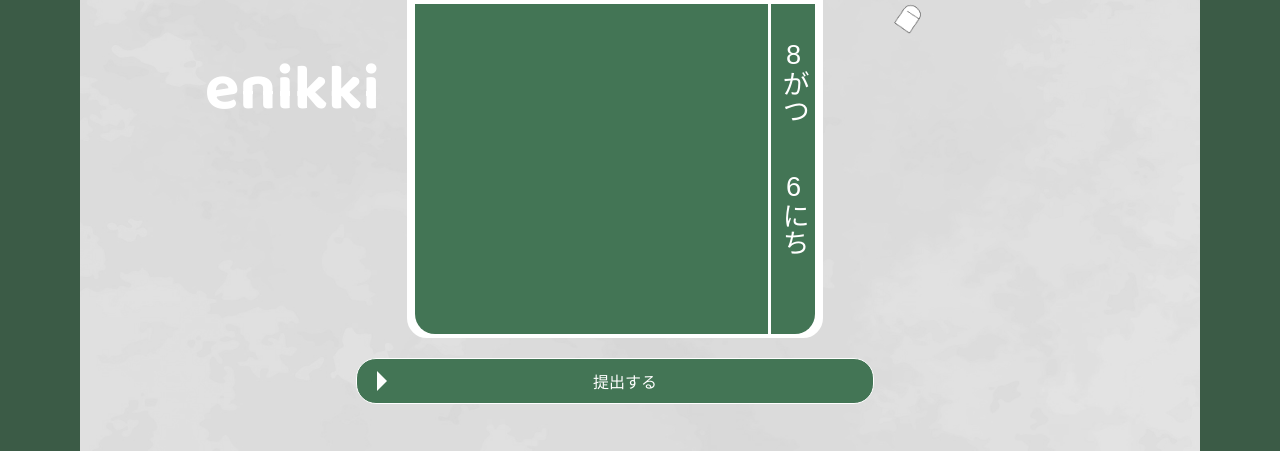
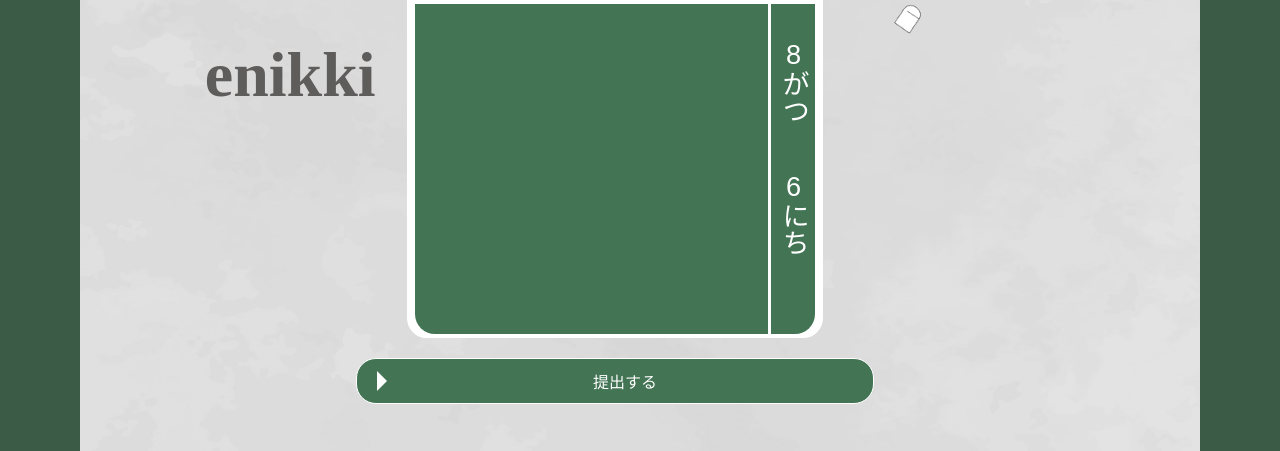
Before and after one commit to moriyoshi-kasuga/2025-summer-techjam, a Flask app: page /create/ in a window 1280 px wide. Shown: the part 349-800 px from the top of the page. Run offline with Flask 3, Linux system fonts and the light colour scheme; the visitor is signed in with stand-in values (Sample User, id 1); some web fonts are replaced.

Commit message:
refactor: extract to title-enikki.html

```diff
--- a/app/templates/create.html
+++ b/app/templates/create.html
@@ -176,12 +176,12 @@
 {% block body %}
 
 <div class="background" id="fedeout-bg"></div>
-<h1 class="font-balooda" id="fadein-text">enikki</h1>
+{% include "title-enikki.html" %}
 <script>
   window.addEventListener("DOMContentLoaded", () => {
     requestAnimationFrame(() => {
       const enikki = document.getElementById('fadein-item');
-      const title = document.getElementById('fadein-text');
+      const title = document.getElementById('title-enikki');
       const bg = document.getElementById('fedeout-bg');
       enikki.classList.add("fade-in");
       title.classList.add("fade-in");
--- a/app/templates/details.html
+++ b/app/templates/details.html
@@ -23,8 +23,9 @@
 
 {% block body %}
 
+{% include "title-enikki.html" %}
+
 <div class="container">
-  <h1 class="font-balooda">enikki</h1>
 
   {% with month=post.created_at.month, day=post.created_at.day, content=post.content, image_id=post.id %}
   {% include 'enikki.html' %}
--- a/app/templates/index.html
+++ b/app/templates/index.html
@@ -65,8 +65,9 @@
   }, 3000);
 </script>
 
+{% include "title-enikki.html" %}
+
 <div class="background" id="fedeout-back"></div>
-<h1 class="font-balooda">enikki</h1>
 <h2 class="font-hui" id="fedeout-text">{{ word }}</h2>
 
 {% endblock body %}
--- /dev/null
+++ b/app/templates/title-enikki.html
@@ -0,0 +1,14 @@
+<style>
+  #title-enikki {
+    font-size: 64px;
+    position: absolute;
+    display: flex;
+    flex-direction: column;
+    justify-content: center;
+    left: 16%;
+    top: 43%;
+    color: #5F5C5C;
+  }
+</style>
+
+<h1 id="title-enikki">enikki</h1>
```
